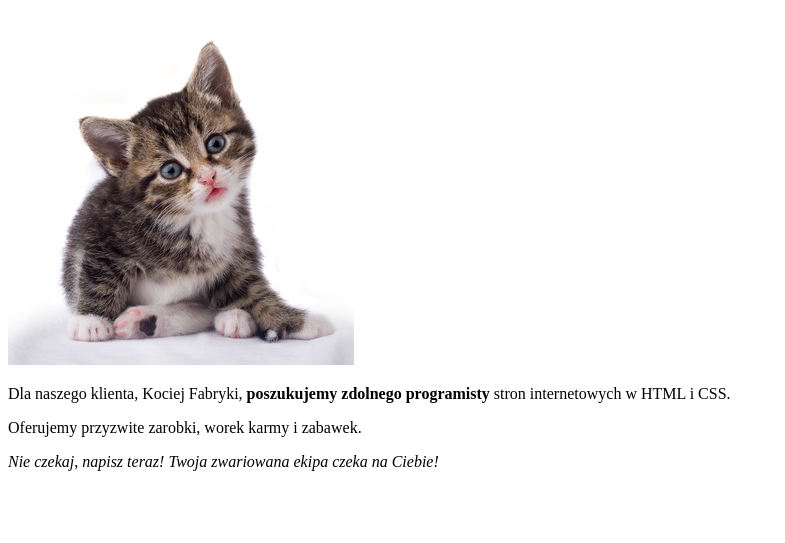
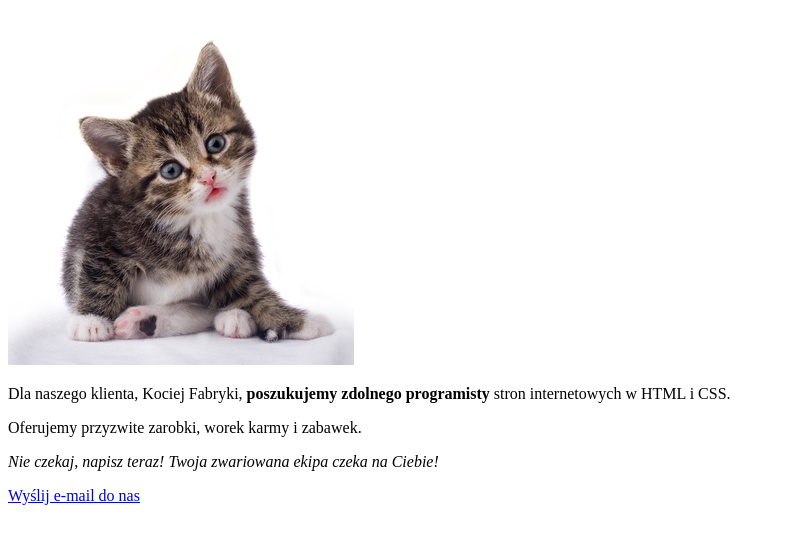
Before and after one commit to Edyta2801/stronka, a plain HTML site: page index.html in a window 1280 px wide. Shown: the part 61-604 px from the top of the page, without its empty margins (0-785 px from the left). Drawn offline with Linux system fonts and the light colour scheme.

Commit message:
add e-mail in html

```diff
--- a/index.html
+++ b/index.html
@@ -24,6 +24,7 @@
             Nie czekaj, napisz teraz! Twoja zwariowana ekipa czeka na Ciebie!
     </em>
     </p>
+    <a href = "mailto:kociafabryka@strona.przykladowa.pl">Wyślij e-mail do nas</a>
 
 </body>
 </html>
```
